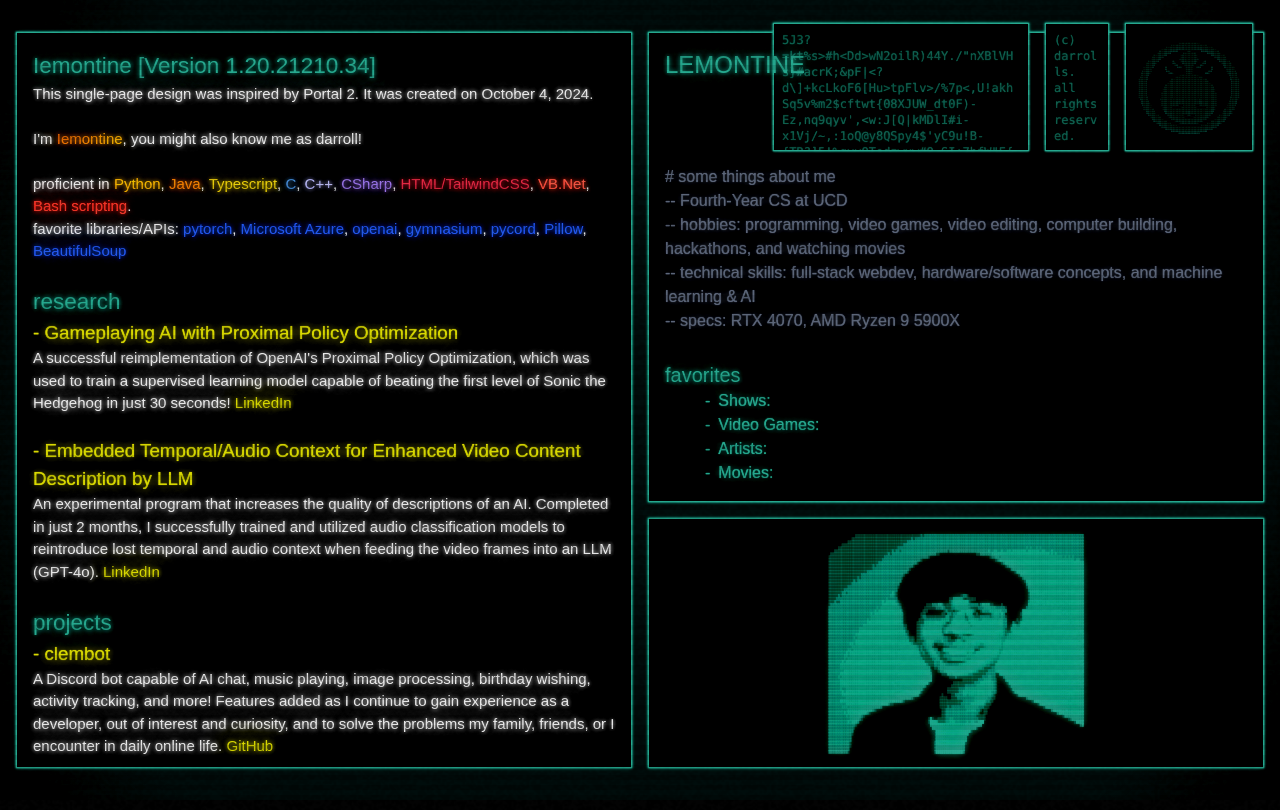
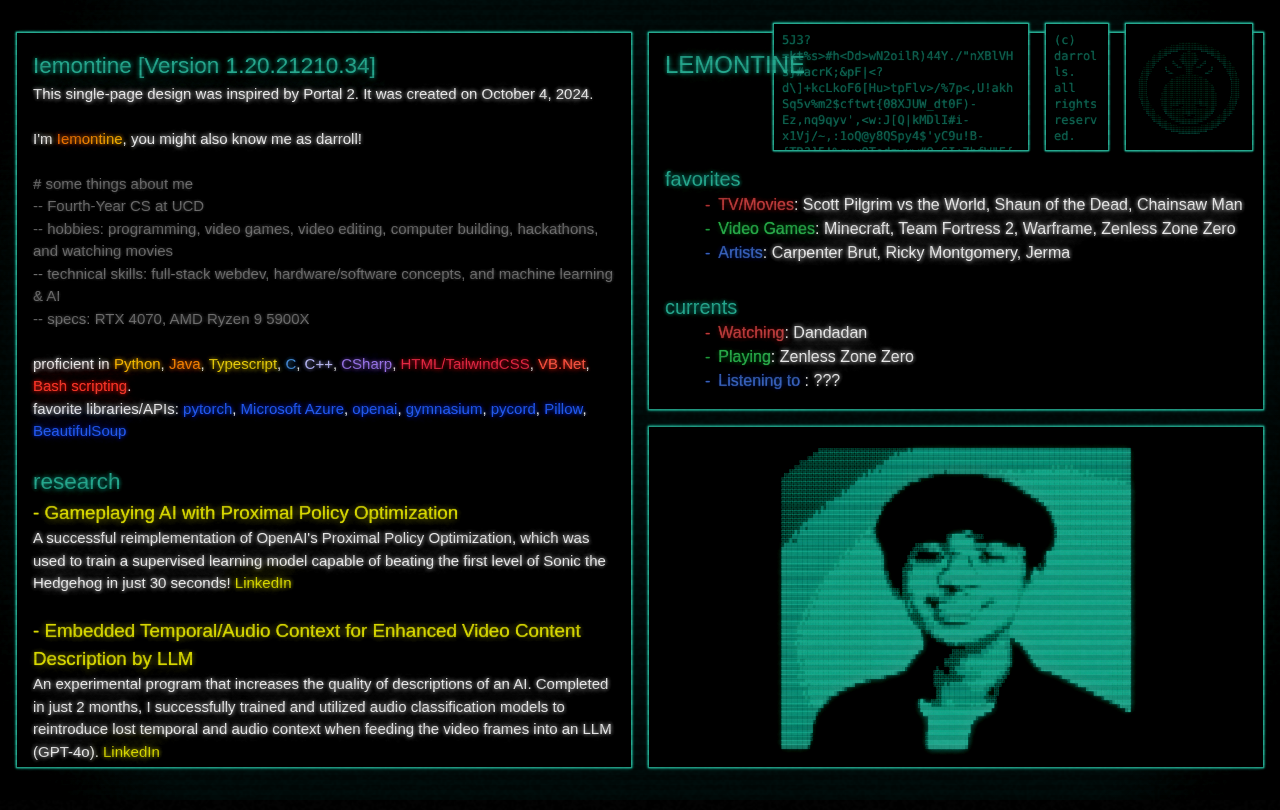
Before and after one commit to Iemontine/portfolio, a React (Create React App) app: page / in a window 1280 px wide. Shown: the top 810 px of the page. Built offline with nearby package versions, Linux system fonts and the light colour scheme; a web font is replaced by a local one.

Commit message:
added some content

```diff
--- a/src/components/AboutBox.tsx
+++ b/src/components/AboutBox.tsx
@@ -40,19 +40,21 @@ const AboutBox: React.FC = () => {
 				</h1>
 				<br/>
 				<br/>
-				<br/>
-                <h4 className="text-gray-500 text-base">  # some things about me</h4>
-                <h4 className="text-gray-500 text-base">-- Fourth-Year CS at UCD</h4>
-                <h4 className="text-gray-500 text-base">-- hobbies: programming, video games, video editing, computer building, hackathons, and watching movies</h4>
-                <h4 className="text-gray-500 text-base">-- technical skills: full-stack webdev, hardware/software concepts, and machine learning & AI</h4>
-				<h4 className="text-gray-500 text-base">-- specs: RTX 4070, AMD Ryzen 9 5900X</h4><br></br>
+				<br />
+
 				<h3 style={{ color: "#4fae9b" }} id='header_favorites'>favorites</h3>
-					<ul className="list-none pl-5 text-base">
-						<li className="before:content-['-'] before:pr-2">Shows:</li>
-						<li className="before:content-['-'] before:pr-2">Video Games:</li>
-						<li className="before:content-['-'] before:pr-2">Artists: </li>
-						<li className="before:content-['-'] before:pr-2">Movies:</li>
-					</ul>
+				<ul className="list-none pl-5 text-base">
+					<li className="before:content-['-'] before:pr-2" style={{ color: "#ae4f4f" }}>TV/Movies<span className='text-white'>: Scott Pilgrim vs the World, Shaun of the Dead, Chainsaw Man</span></li>
+					<li className="before:content-['-'] before:pr-2" style={{ color: "#4fae67" }}>Video Games<span className="text-white">: Minecraft, Team Fortress 2, Warframe, Zenless Zone Zero </span></li>
+					<li className="before:content-['-'] before:pr-2" style={{ color: "#4f6dae" }}>Artists<span className="text-white">: Carpenter Brut, Ricky Montgomery, Jerma</span></li>
+				</ul>
+				<br></br>
+				<h3 style={{ color: "#4fae9b" }} id="header_currents">currents</h3>
+				<ul className="list-none pl-5 text-base">
+					<li className="before:content-['-'] before:pr-2" style={{ color: "#ae4f4f" }}>Watching<span className='text-white'>: Dandadan</span></li>
+					<li className="before:content-['-'] before:pr-2" style={{ color: "#4fae67" }}>Playing<span className='text-white'>: Zenless Zone Zero</span></li>
+					<li className="before:content-['-'] before:pr-2" style={{ color: "#4f6dae" }}>Listening to <span className='text-white'>: ???</span></li>
+				</ul>
 			</div>
 			<div className='absolute right-0 top-0 flex space-x-4 z-1'>
 				<OverlayBox className='h-32 w-64'>
--- a/src/components/ContentBox.tsx
+++ b/src/components/ContentBox.tsx
@@ -101,10 +101,10 @@ const ContentBox: React.FC = () => {
 					data-index={index}
 					style={{
 						opacity: visibleSections.includes(index) ? 1 : 0,
-						color: "white",
 						transition: "opacity 0.5s ease",
 						willChange: "opacity",
-					}}>
+					}}
+					className="text-white">
 					<span dangerouslySetInnerHTML={{ __html: typedText[index] ?? "" }} />
 				</div>
 			))}
--- a/src/constants.ts
+++ b/src/constants.ts
@@ -20,6 +20,13 @@ const CONTENT = `
 <span style='color: rgb(255,255,255)'>
 	I'm</span> <span style='color: rgb(229, 128, 0)'>I</span><span style='color: rgb(232, 136, 0)'>e</span><span style='color: rgb(235, 144, 0)'>m</span><span style='color: rgb(238, 153, 0)'>o</span><span style='color: rgb(241, 161, 0)'>n</span><span style='color: rgb(244, 170, 0)'>t</span><span style='color: rgb(247, 178, 0)'>i</span><span style='color: rgb(249, 187, 0)'>n</span><span style='color: rgb(252, 195, 0)'>e</span><span style='color: rgb(255,255,255)'>, you might also know me as darroll!</span>
 <br></br>
+<span style='color:rgb(124, 124, 124)'>
+	<h4>  # some things about me</h4>
+	<h4>-- Fourth-Year CS at UCD</h4>
+	<h4>-- hobbies: programming, video games, video editing, computer building, hackathons, and watching movies</h4>
+	<h4>-- technical skills: full-stack webdev, hardware/software concepts, and machine learning & AI</h4>
+	<h4>-- specs: RTX 4070, AMD Ryzen 9 5900X</h4><br></br>
+</span>
 <h4 style='color: rgb(255, 255, 255)'>proficient in
 <span style='color: rgb(255, 203, 58)'>Python</span>,
 <span style='color: rgb(248, 152, 34)'>Java</span>,
```
